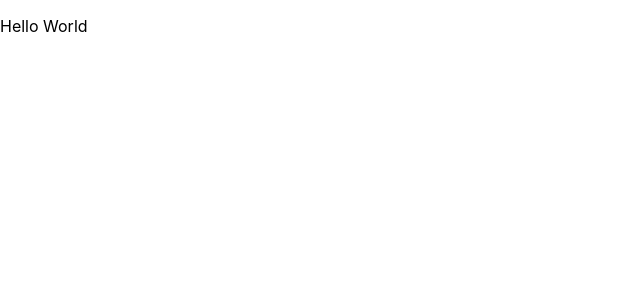
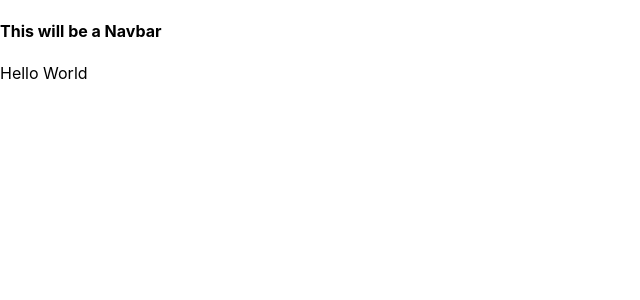
Before and after one commit to CoreyJamesLynch/FrontendWebKeys, a React (Create React App) app: page / in a window 1280 px wide. Shown: the top 300 px of the page, without its empty margins (0-640 px from the left). Built offline with nearby package versions, Linux system fonts and the light colour scheme.

Commit message:
Start setting up and framing components.

```diff
--- a/src/App.js
+++ b/src/App.js
@@ -1,11 +1,16 @@
 import React from 'react';
 import './App.css';
 
+import Navbar from './Components/Navbar';
+
 function App() {
   return (
-    <div>
-      <p>Hello World</p>
-    </div>
+    <>
+      <Navbar />
+      <div>
+        <p>Hello World</p>
+      </div>
+    </>
   );
 }
 
--- a/src/Components/MainPageComponents/SoundCard.js
+++ b/src/Components/MainPageComponents/SoundCard.js
@@ -0,0 +1,5 @@
+import react from 'react';
+
+const SoundCard = () => null;
+
+export default SoundCard;
--- a/src/Components/Navbar.js
+++ b/src/Components/Navbar.js
@@ -0,0 +1,9 @@
+import React from 'react';
+
+const Navbar = () => (
+  <div>
+    <h4>This will be a Navbar</h4>
+  </div>
+);
+
+export default Navbar;
```
